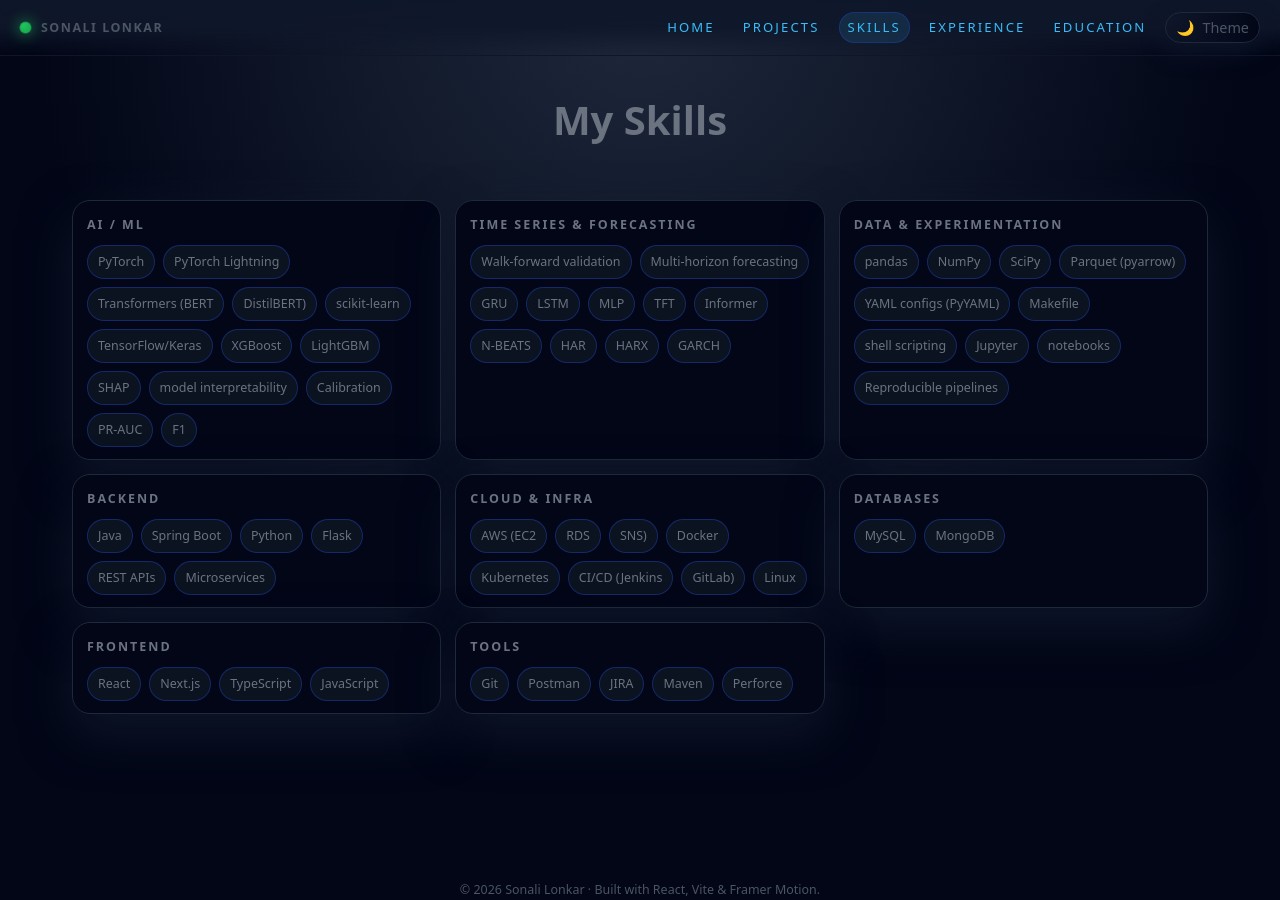
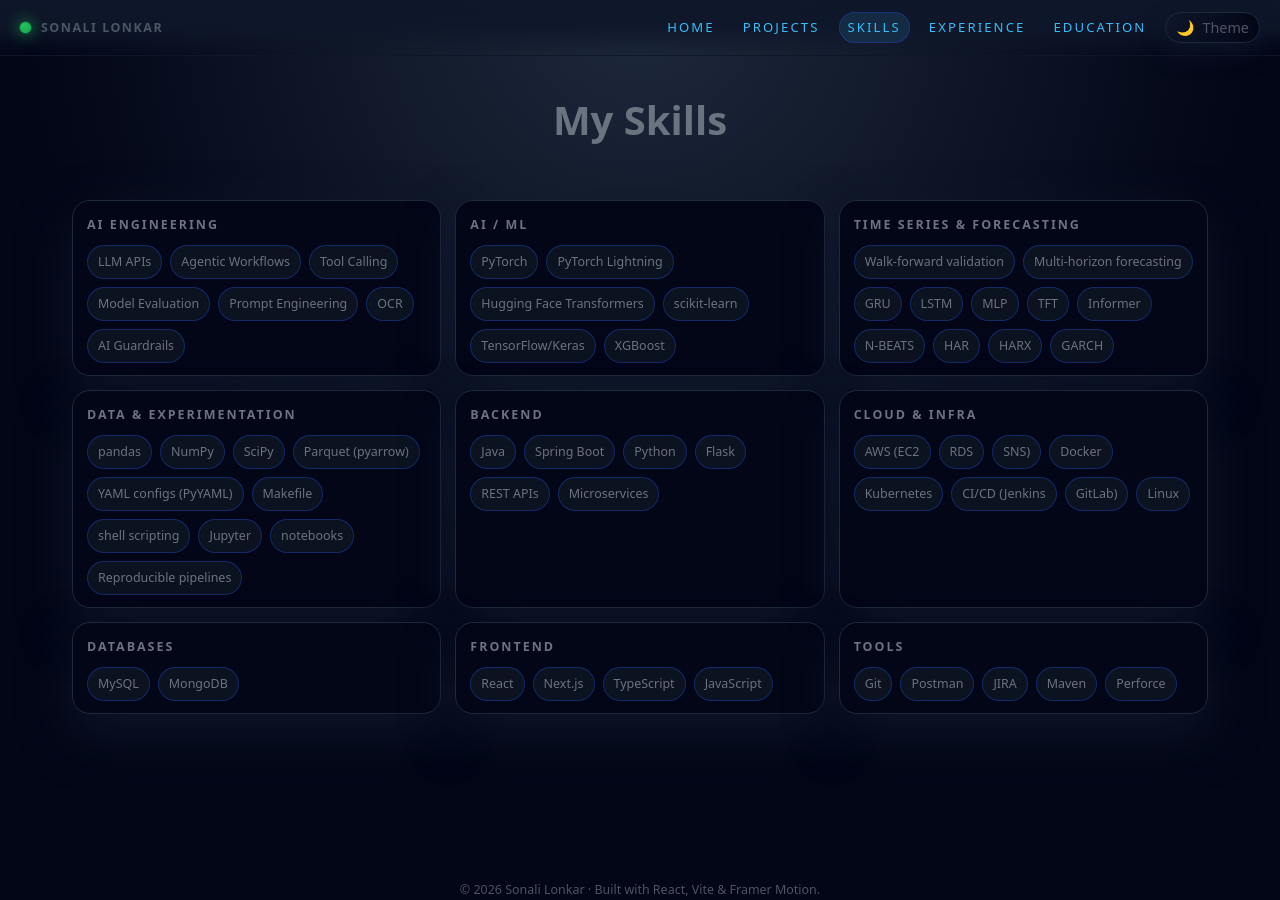
Before and after one commit to sonalilonkar1/sonali-portfolio, a React (Vite) app: page /skills in a window 1280 px wide. Built offline with nearby package versions, Linux system fonts and the light colour scheme.

Commit message:
New positions added

```diff
--- a/src/components/AboutMe.jsx
+++ b/src/components/AboutMe.jsx
@@ -20,16 +20,16 @@ const AboutMe = () => {
 
       <div className="about-content">
         <p>
-        I'm a software engineer who enjoys working at the intersection of backend systems and applied machine learning. I started my career in manufacturing as a Quality Engineer at GE India, where I spent a lot of time thinking about reliability, process, and data. That pushed me toward software and automation, and I eventually moved into backend engineering roles at Gromor Finance and Agnie Media Software.
+        I&apos;m a software engineer who enjoys working at the intersection of backend systems and applied machine learning. I started my career in manufacturing as a Quality Engineer at GE India, where I spent a lot of time thinking about reliability, process, and data. That pushed me toward software and automation, and I eventually moved into backend engineering roles at Gromor Finance and Agnie Media Software.
         </p>
         <p>
         At Gromor and Agnie I built and maintained Java Spring Boot microservices and MySQL-backed APIs for financial workflows. I liked the mix of business rules, data modeling, and performance tuning, but I wanted to go deeper into ML and system design, which led me to the M.S. in Software Engineering program at San José State University.
         </p>
         <p>
-        Recently I've been working on projects in volatility forecasting, toxic comment classification, and AI assistants, with a strong focus on clean experimentation, walk-forward validation, and making models practical enough to deploy. I enjoy problems where I have to think about both the model and the system it runs in.
+        Recently I&apos;ve been working on projects in volatility forecasting, toxic comment classification, and AI assistants, with a strong focus on clean experimentation, walk-forward validation, and making models practical enough to deploy. I enjoy problems where I have to think about both the model and the system it runs in.
         </p>
         <p>
-        <strong>I'm currently looking for opportunities where I can contribute as a backend / ML engineer and keep growing my skills in scalable systems and applied ML.</strong>
+        <strong>I&apos;m currently looking for opportunities where I can contribute as a backend / ML engineer and keep growing my skills in scalable systems and applied ML.</strong>
         </p>
       </div>
 
--- a/src/components/Contact.jsx
+++ b/src/components/Contact.jsx
@@ -14,7 +14,7 @@ const Contact = () => {
       <div className="card-header">
         <div>
           <div className="card-title">Contact</div>
-          <div className="card-subtitle">Let's connect</div>
+          <div className="card-subtitle">Let&apos;s connect</div>
         </div>
       </div>
       <motion.div
--- a/src/components/Experience.jsx
+++ b/src/components/Experience.jsx
@@ -11,7 +11,8 @@ const Experience = () => {
       transition={{ duration: 0.6 }}
     >
       <div className="page-header">
-        <h1>My Experience</h1>
+        <h1>Experience</h1>
+        <p>AI/ML · Research · Software Engineering</p>
       </div>
 
       {experience.map((item, index) => (
@@ -31,7 +32,7 @@ const Experience = () => {
             <div className="timeline-dates">{item.dates}</div>
           </div>
           <ul className="timeline-bullets">
-            {item.bullets.map((bullet, idx) => (
+            {(item.bullets ?? (item.description ? [item.description] : [])).map((bullet, idx) => (
               <motion.li
                 key={idx}
                 initial={{ opacity: 0 }}
--- a/src/components/GoogleAnalytics.jsx
+++ b/src/components/GoogleAnalytics.jsx
@@ -16,9 +16,9 @@ export default function GoogleAnalytics() {
 
       // Initialize gtag
       window.dataLayer = window.dataLayer || [];
-      function gtag(...args) {
+      const gtag = (...args) => {
         window.dataLayer.push(args);
-      }
+      };
       gtag('js', new Date());
       gtag('config', GA_MEASUREMENT_ID, {
         page_path: window.location.pathname,
--- a/src/components/Hero.jsx
+++ b/src/components/Hero.jsx
@@ -4,9 +4,9 @@ import '../styles/Hero.css';
 
 const Hero = () => {
   const phrases = [
-    "Building end-to-end AI/ML systems",
-    "From data pipelines to model deployment",
-    "Exploring applied machine learning",
+    "Engineering end-to-end AI/ML systems",
+    "Building reliable agentic AI workflows",
+    "Exploring AI across real-world domains",
     "Bridging AI and software engineering"
   ];
   const typedText = useTypewriter(phrases);
@@ -38,7 +38,7 @@ const Hero = () => {
           <img src="/profile.png" alt="Sonali Lonkar" className="profile-image" />
         </motion.div>
         <motion.h1 className="hero-name" variants={itemVariants}>
-          Hi, I'm <span className="name-glow">
+          Hi, I&apos;m <span className="name-glow">
             <span>S</span><span>o</span><span>n</span><span>a</span><span>l</span><span>i</span><span>&nbsp;</span><span>L</span><span>o</span><span>n</span><span>k</span><span>a</span><span>r</span>
           </span>
         </motion.h1>
@@ -47,9 +47,11 @@ const Hero = () => {
           <span className="typed-cursor">|</span>
         </motion.div>
         <motion.p className="hero-description" variants={itemVariants}>
-          <p>I’m an AI/ML-focused software engineer exploring applied machine learning across domains, working on data pipelines, modeling, evaluation, and deployment.</p>
-          <p>I enjoy building practical projects and bringing strong engineering fundamentals, including backend development with Java/Spring Boot.</p>
-          <p>Currently pursuing my M.S. in Software Engineering at SJSU.</p>
+          I’m a software engineer working across AI/ML, applied research, and software systems.
+          Currently, I lead AI engineering for product development at PMA and autonomous-driving
+          simulation research at SJSU, while pursuing my M.S. in Software Engineering.
+          I enjoy building intelligent systems from experimentation and evaluation through
+          deployment.
         </motion.p>
         <motion.div className="hero-links" variants={itemVariants}>
           <motion.a
--- a/src/data/experience.js
+++ b/src/data/experience.js
@@ -1,5 +1,23 @@
 // src/data/experience.js
 export const experience = [
+  {
+    role: "AI/ML Intern · Lead AI Engineer",
+    org: "PMA · Remote",
+    dates: "Oct 2026 – Present",
+    description:
+      "Leading AI engineering for ShopAgent product development, spanning agent workflows, tool and system design, evaluation infrastructure, and reliability."
+  },
+  {
+    role: "Research Assistant – Autonomous Driving Simulation",
+    org: "San José State University · San Jose, CA",
+    dates: "Aug 2026 – Present",
+    bullets: [
+      "Contributing to autonomous-driving research using CARLA through reproducible simulation experiments, scenario-based testing, data collection, and analysis of vehicle behavior."
+    ]
+  },
+
+
+
   {
     role: "Software Developer",
     org: "Agnie Media Software · Pune, India",
--- a/src/data/skills.js
+++ b/src/data/skills.js
@@ -1,13 +1,25 @@
 export const skills = [
+  {
+    category: "AI Engineering",
+    items: [
+      "LLM APIs",
+      "Agentic Workflows",
+      "Tool Calling",
+      "Model Evaluation",
+      "Prompt Engineering",
+      "OCR",
+      "AI Guardrails"
+    ]
+  },
   {
     category: "AI / ML",
     items: [
-      "PyTorch, PyTorch Lightning",
-      "Transformers (BERT, DistilBERT)",
-      "scikit-learn, TensorFlow/Keras",
-      "XGBoost, LightGBM",
-      "SHAP, model interpretability",
-      "Calibration, PR-AUC, F1"
+      "PyTorch",
+      "PyTorch Lightning",
+      "Hugging Face Transformers",
+      "scikit-learn",
+      "TensorFlow/Keras",
+      "XGBoost"
     ]
   },
   {
```
